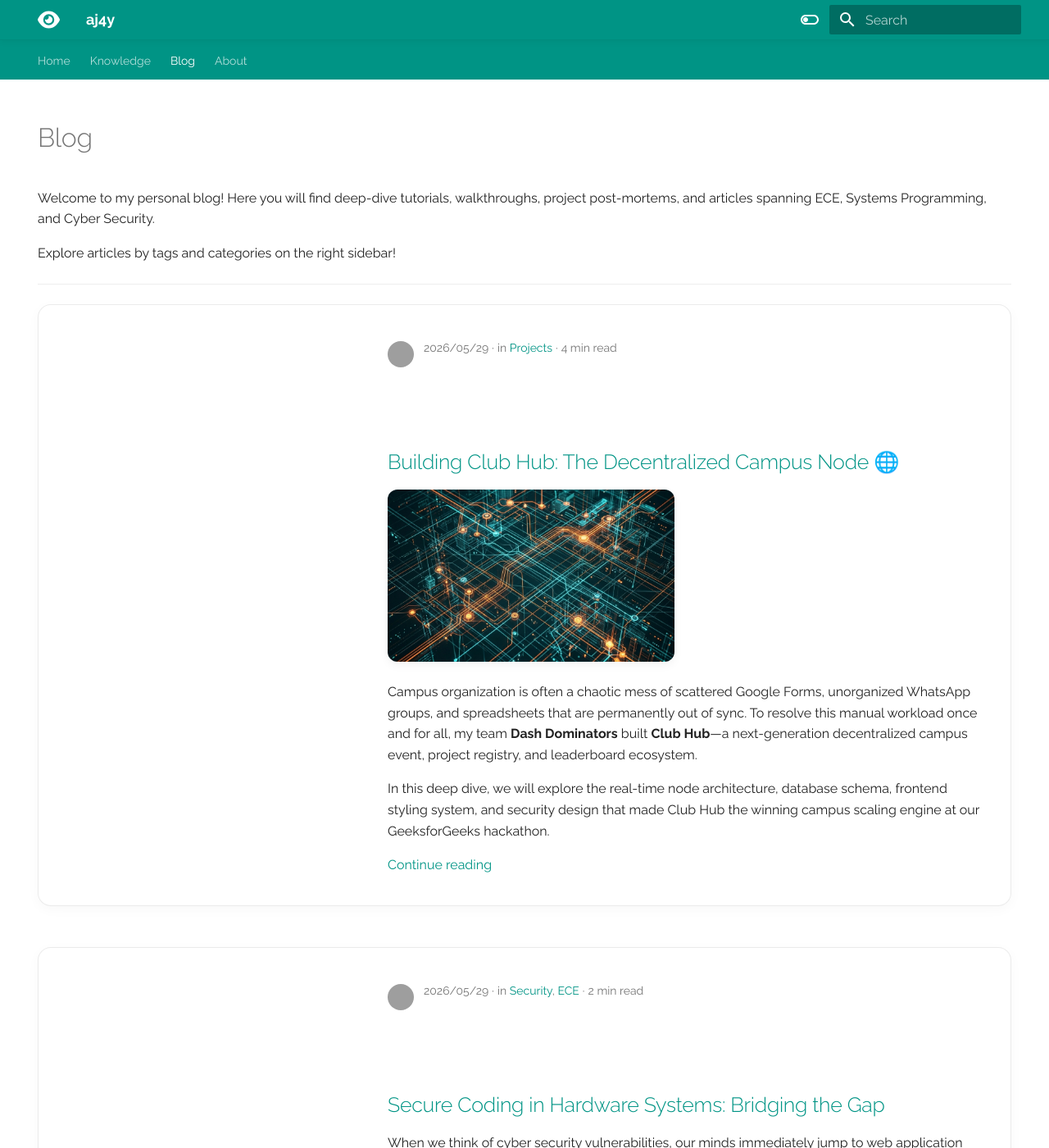
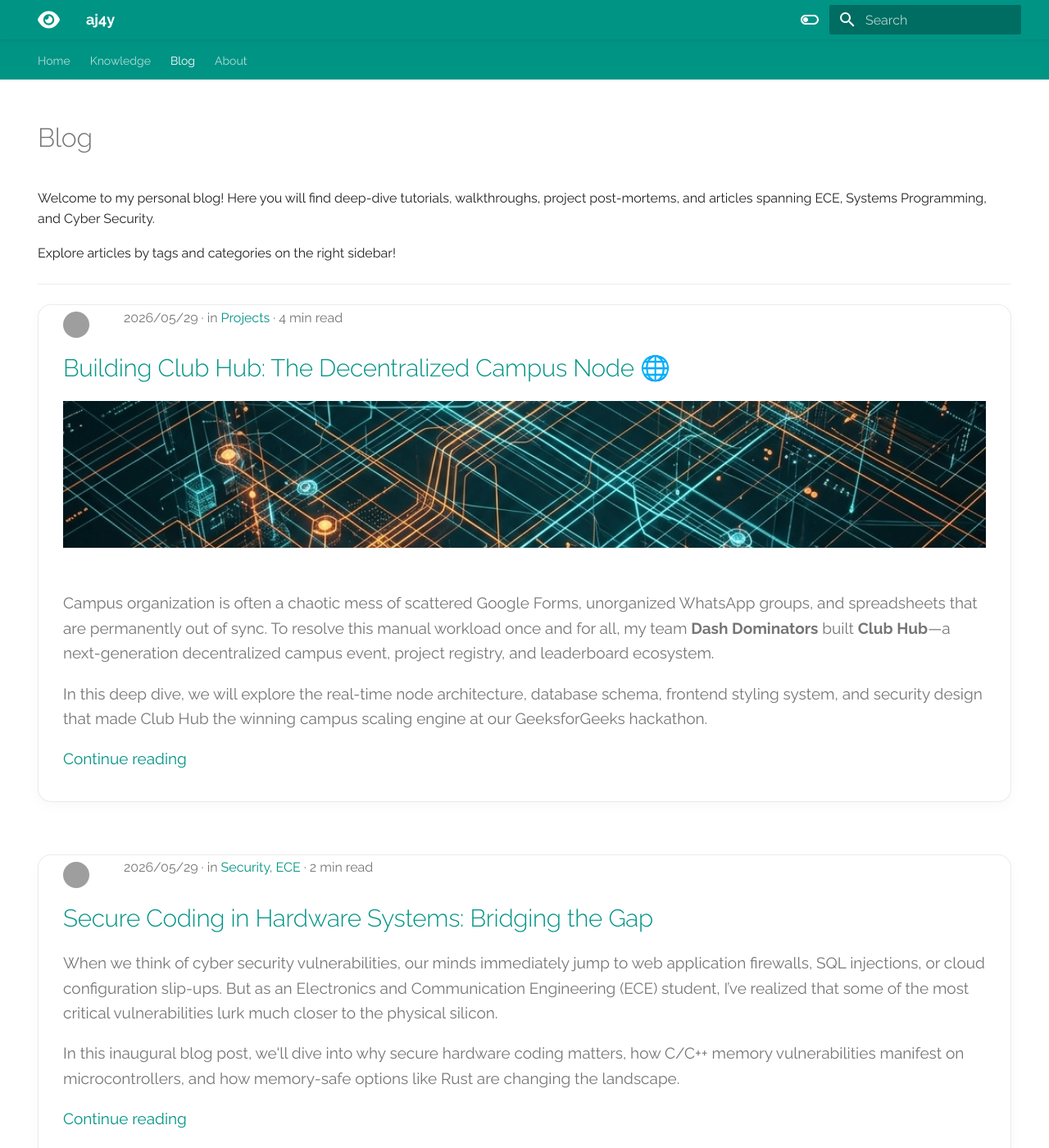
Before and after one commit to ajax-y/documentation, an MkDocs documentation site: the page built from docs/Blog/index.md, in a window 1280 px wide and 1400 px high. Shown: the whole window at 82% size. Built offline with MkDocs 1.6.1 and Material for MkDocs 9.7.7, drawn with Linux system fonts in a browser that asks for light colours; grey boxes are pictures that could not be loaded.

Commit message:
Update blog index to render as a beautiful 3-column vertical grid cards listing and enable right-hand filter columns

```diff
--- a/docs/stylesheets/extra.css
+++ b/docs/stylesheets/extra.css
@@ -63,21 +63,27 @@
   color: var(--md-default-fg-color--light);
 }
 
-/* Split Layout for Blog Index Cards (Image on Left, Title + Text on Right) */
+/* Modern 3-Column Card Grid for Blog Index Listing */
+.md-post-list {
+  display: grid !important;
+  grid-template-columns: repeat(auto-fit, minmax(300px, 1fr)) !important;
+  gap: 2rem !important;
+  width: 100% !important;
+}
+
+/* Styled Vertical Blog Cards matching the user screenshot */
 .md-post--excerpt {
-  display: grid !important;
-  grid-template-columns: 350px 1fr !important;
-  gap: 2rem !important;
+  display: flex !important;
+  flex-direction: column !important;
   background: var(--md-default-bg-color);
   border: 1px solid rgba(0, 0, 0, 0.08);
   border-radius: 16px;
-  padding: 1.8rem;
-  margin-bottom: 2.5rem !important;
+  padding: 0 !important; /* Reset padding so image goes to edges */
   box-shadow: 0 4px 15px rgba(0, 0, 0, 0.03);
   transition: all 0.3s cubic-bezier(0.25, 0.8, 0.25, 1);
-  align-items: start;
+  overflow: hidden;
+  height: 100%;
   position: relative;
-  overflow: hidden;
 }
 
 [data-md-color-scheme="slate"] .md-post--excerpt {
@@ -87,34 +93,40 @@
 }
 
 .md-post--excerpt:hover {
-  transform: translateY(-4px);
-  box-shadow: 0 10px 24px rgba(0, 150, 136, 0.08);
+  transform: translateY(-5px);
+  box-shadow: 0 12px 24px rgba(0, 150, 136, 0.1);
   border-color: var(--md-primary-color);
 }
 
-/* Left-column Cover Image */
+/* Top Cover Image inside Vertical Blog Cards */
 .md-post--excerpt p:first-of-type img {
-  grid-column: 1;
-  grid-row: 1 / span 3;
-  width: 350px !important;
-  height: 210px !important;
+  width: 100% !important;
+  height: 180px !important;
   object-fit: cover !important;
-  border-radius: 12px !important;
-  margin: 0 !important;
-  box-shadow: 0 4px 12px rgba(0, 0, 0, 0.05);
+  border-radius: 0 !important;
+  margin: 0 0 1.2rem 0 !important;
+  border-bottom: 1px solid rgba(0, 0, 0, 0.05);
 }
 
-/* Right-column Header (Title) */
+[data-md-color-scheme="slate"] .md-post--excerpt p:first-of-type img {
+  border-bottom-color: rgba(255, 255, 255, 0.05);
+}
+
+/* Content Elements styled inside Card body */
+.md-post--excerpt .md-post__header,
+.md-post--excerpt .md-post__meta,
+.md-post--excerpt .md-post__content {
+  padding: 0 1.5rem !important;
+}
+
 .md-post--excerpt .md-post__header {
-  grid-column: 2;
-  grid-row: 1;
-  margin-bottom: 0.5rem !important;
+  margin-bottom: 0.4rem !important;
 }
 
 .md-post--excerpt .md-post__header h2 a {
-  font-size: 1.45rem !important;
+  font-size: 1.35rem !important;
   font-weight: 800 !important;
-  line-height: 1.3 !important;
+  line-height: 1.4 !important;
   color: var(--md-default-fg-color) !important;
   transition: color 0.2s;
 }
@@ -123,46 +135,22 @@
   color: var(--md-primary-color) !important;
 }
 
-/* Right-column Meta tags and Excerpt Content */
 .md-post--excerpt .md-post__meta {
-  grid-column: 2;
-  grid-row: 2;
+  font-size: 0.8rem !important;
   margin-bottom: 0.8rem !important;
+  color: var(--md-default-fg-color--light) !important;
 }
 
 .md-post--excerpt .md-post__content {
-  grid-column: 2;
-  grid-row: 3;
+  font-size: 0.95rem;
+  line-height: 1.6;
+  color: var(--md-default-fg-color--light);
+  padding-bottom: 1.8rem !important;
+  flex-grow: 1;
 }
 
 .md-post--excerpt .md-post__content p:first-of-type {
-  display: contents; /* Flow content outside paragraph to align in grid */
-}
-
-/* Responsive adjustment for small screens */
-@media (max-width: 850px) {
-  .md-post--excerpt {
-    grid-template-columns: 1fr !important;
-    gap: 1.2rem !important;
-  }
-  .md-post--excerpt p:first-of-type img {
-    grid-column: 1 !important;
-    grid-row: 1 !important;
-    width: 100% !important;
-    height: 200px !important;
-  }
-  .md-post--excerpt .md-post__header {
-    grid-column: 1 !important;
-    grid-row: 2 !important;
-  }
-  .md-post--excerpt .md-post__meta {
-    grid-column: 1 !important;
-    grid-row: 3 !important;
-  }
-  .md-post--excerpt .md-post__content {
-    grid-column: 1 !important;
-    grid-row: 4 !important;
-  }
+  display: contents; /* Flow text around the grid seamlessly */
 }
 
 /* Beautiful Interactive Grid Cards (Home Page & general layouts) */
```
